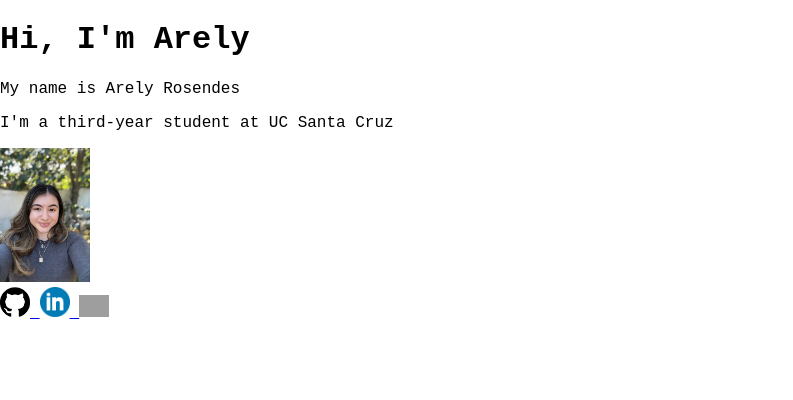
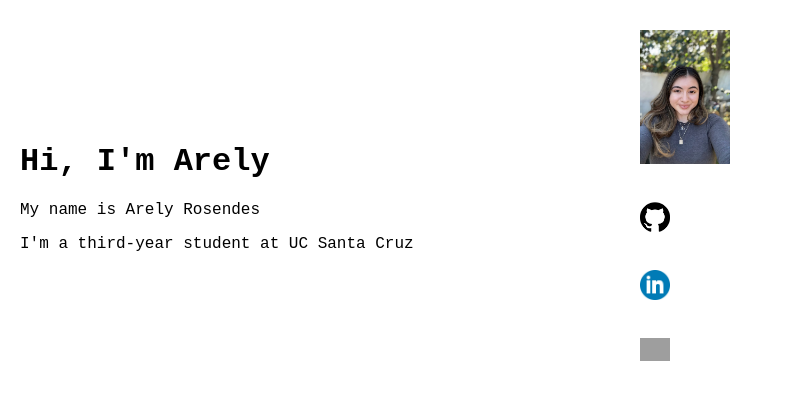
Before and after one commit to arelyyrosendes/Personal-Website, a Flask app: page / in a window 1280 px wide. Shown: the part 89-489 px from the top of the page, without its empty margins (0-793 px from the left). Run offline with Flask 3, Linux system fonts and the light colour scheme; grey boxes are pictures that could not be loaded.

Commit message:
change to row layout

```diff
--- a/templates/home.html
+++ b/templates/home.html
@@ -32,6 +32,26 @@
         }
         .header-right {
             float: right;
+        }
+        .container {
+            display: flex;
+            justify-content: space-between;
+            align-items: center;
+            padding: 20px;
+        }
+        .left {
+            flex: 1;
+        }
+        .right {
+            flex: 1;
+            text-align: right;
+        }
+        .right img {
+            display: block;
+            margin: 10px 0;
+        }
+        .icons a {
+            margin-left: 10px;
         }
     </style>
 </head>
```
